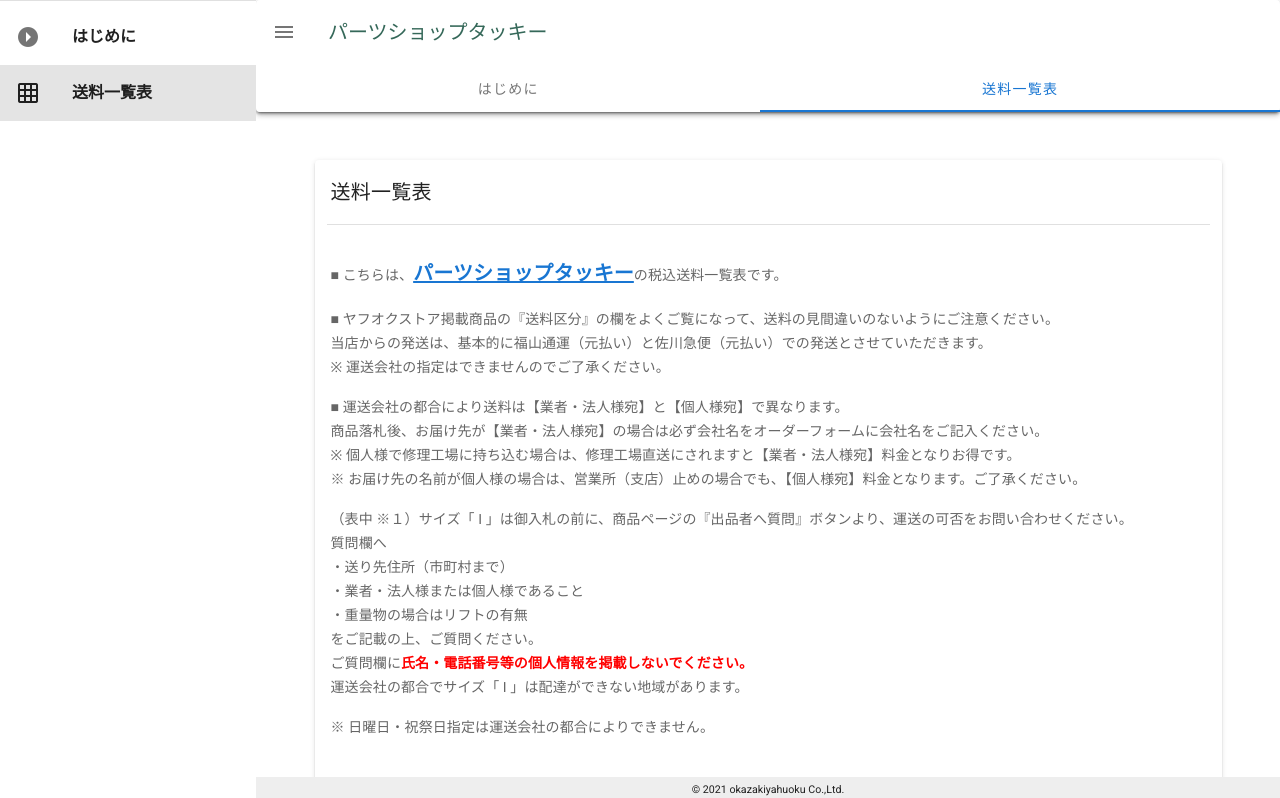
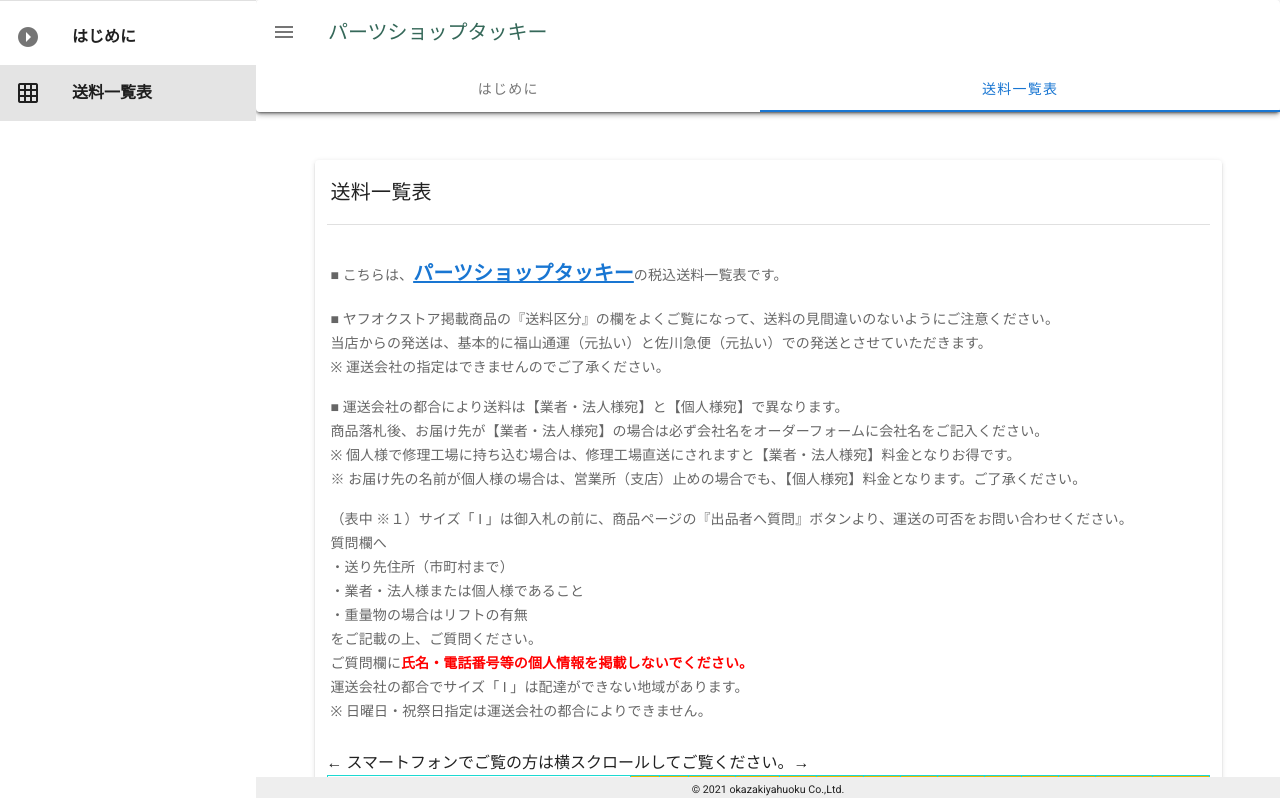
Before and after one commit to bonkun0903/yahuoku-site-vue, a Vue app: page /#/price_list in a window 1280 px wide. Shown: the top 798 px of the page. Built offline with nearby package versions, Linux system fonts and the light colour scheme; what vue-clipboard2 would draw is missing.

Commit message:
Add scroll message

```diff
--- a/src/components/pages/PriceList.vue
+++ b/src/components/pages/PriceList.vue
@@ -9,7 +9,9 @@
           <v-divider
             class="ml-3 mr-3"
           ></v-divider>
-          <v-card-text>
+          <v-card-text
+            class="pb-0"
+          >
             <p>■ こちらは、<a href="#">パーツショップタッキー</a>の税込送料一覧表です。</p>
             <p>
               ■ ヤフオクストア掲載商品の『送料区分』の欄をよくご覧になって、送料の見間違いのないようにご注意ください。<br>
@@ -30,11 +32,12 @@
               ・重量物の場合はリフトの有無<br>
               をご記載の上、ご質問ください。<br>
               ご質問欄に<strong style="color: red;">氏名・電話番号等の個人情報を掲載しないでください。</strong><br>
-              運送会社の都合でサイズ「 I 」は配達ができない地域があります。
+              運送会社の都合でサイズ「 I 」は配達ができない地域があります。<br>
+              ※ 日曜日・祝祭日指定は運送会社の都合によりできません。
             </p>
-            <p>※ 日曜日・祝祭日指定は運送会社の都合によりできません。</p>
           </v-card-text>
           <v-container class="scroll">
+            ← スマートフォンでご覧の方は横スクロールしてご覧ください。→
             <table style="margin: auto;" class="tbl-r07" cellspacing="0" cellpadding="0">
               <tr>
                 <tr>
```
